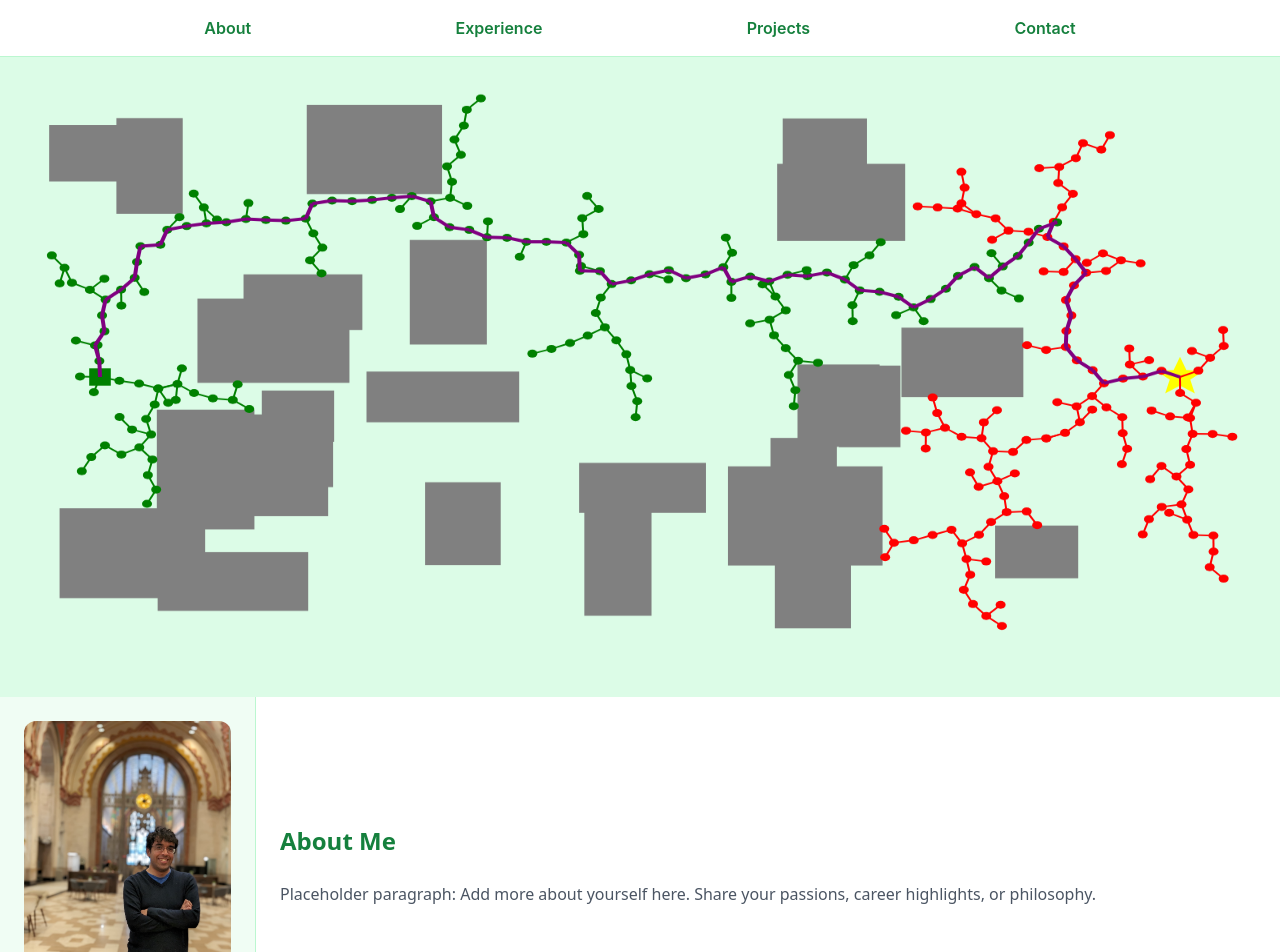
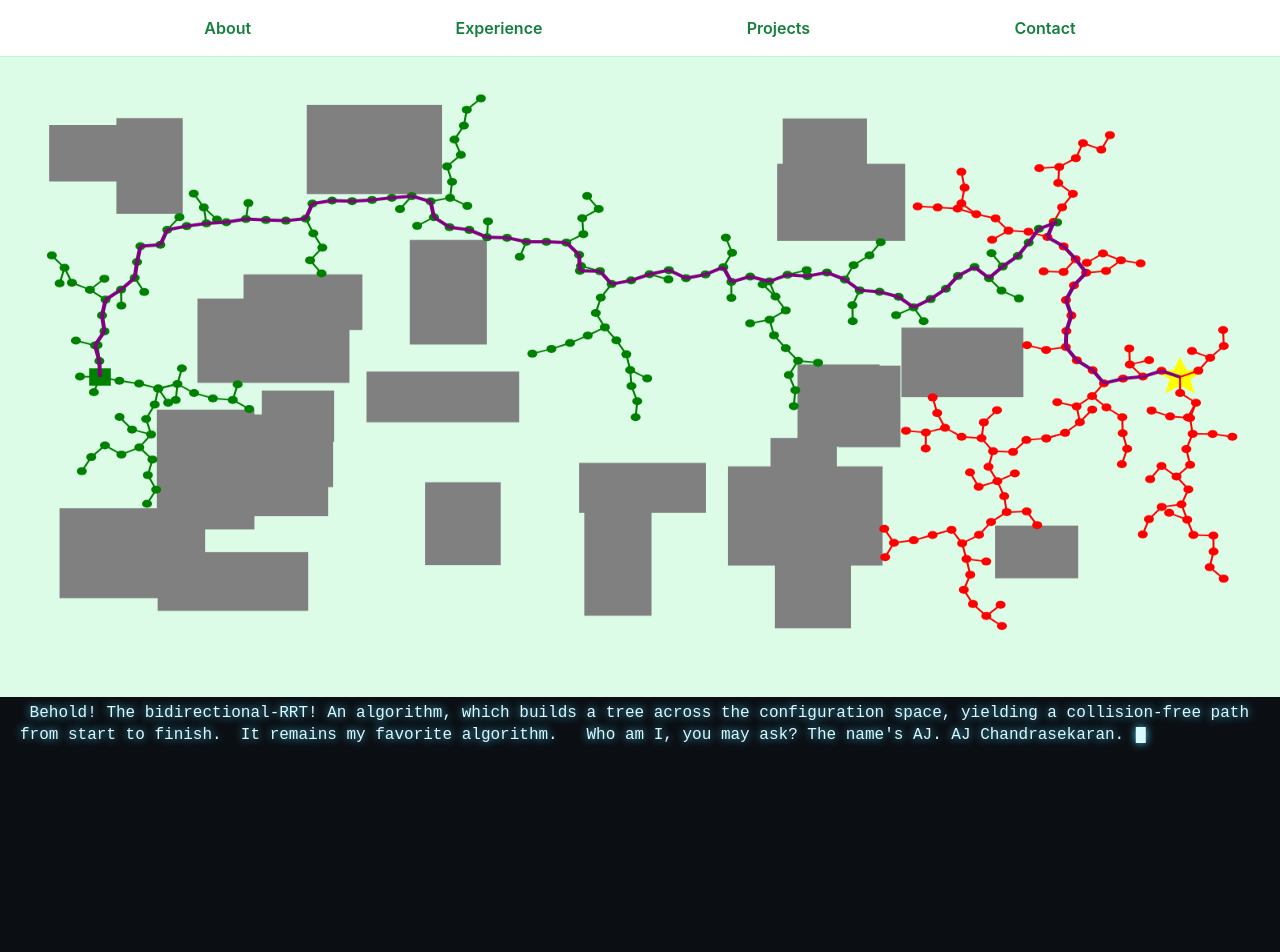
Before and after one commit to ajaayc/ajaayc.github.io, a React (Create React App) app: page / in a window 1280 px wide. Shown: the top 952 px of the page. Built offline with nearby package versions, Linux system fonts and the light colour scheme.

Commit message:
Add LLM animation panel, change text speed

```diff
--- a/src/AJPortfolioPanel.jsx
+++ b/src/AJPortfolioPanel.jsx
@@ -91,7 +91,15 @@ export default function AJPortfolioPanel() {
         <section id="about" className="py-16">
           <h2 className="text-2xl font-bold text-green-700 mb-6">About Me</h2>
           <p className="text-gray-600 leading-relaxed max-w-full">
-            Placeholder paragraph: Add more about yourself here. Share your passions, career highlights, or philosophy.
+          Greetings! Welcome to my personal site.
+
+I am an engineer and an aspiring roboticist with a background in software development and mathematics. I pursued my bachelors in computer science and my masters in electrical and computer engineering at the University of Michigan in Ann Arbor, MI. Professional Hobbies include tinkering with all kinds of software and hardware systems, architecting robust software (especially for autonomous systems), and playing with the language of mathematics.
+
+My first name Ajaay is a modification of the Indian name Ajay. I tell everyone to just call me AJ (Ay-Jay)!
+
+My last name Chandrasekaran is based on the Indian name Chandrasekhar. I pronounce it as Chan-dra-say-ker-in.
+
+This site serves primarily as a personal portfolio of various projects that I have worked on.
           </p>
         </section>
 
--- a/src/App.js
+++ b/src/App.js
@@ -19,10 +19,10 @@ function App() {
       <TopNavigationBar scrollToSection={scrollToSection} />
 
       {/* Full-width animation panel */}
-      {/*<LLMAnimationPanel />*/}
+      <RRTAnimationPanel />
 
       {/* Full-width animation panel */}
-      <RRTAnimationPanel />
+      <LLMAnimationPanel />
 
       {/* Portfolio with left panel and cards */}
       <div ref={portfolioRef} className="flex flex-1">
--- a/src/LLMAnimationPanel.jsx
+++ b/src/LLMAnimationPanel.jsx
@@ -13,14 +13,20 @@ import React, { useEffect, useRef } from "react";
  * - Subtle glow effect for a modern AI aesthetic
  */
 
+// const SAMPLE_TEXT = [
+//   "\nWelcome to the website of Ajaay (AJ) Chandrasekaran.",
+//   "Initializing large language model...",
+//   "Loading parameters (7.2B)...",
+//   "Aligning neural weights...",
+//   "Calibrating attention layers...",
+//   "Ready. Generating response:",
+//   "\nHello! I'm an AI model designed to reason, generate, and assist — one token at a time.",
+// ].join("\n");
+
 const SAMPLE_TEXT = [
-  "\nWelcome to the website of Ajaay (AJ) Chandrasekaran.",
-  "Initializing large language model...",
-  "Loading parameters (7.2B)...",
-  "Aligning neural weights...",
-  "Calibrating attention layers...",
-  "Ready. Generating response:",
-  "\nHello! I'm an AI model designed to reason, generate, and assist — one token at a time.",
+  "\nBehold! The bidirectional-RRT! An algorithm, which builds a tree across the configuration space, yielding a collision-free path from start to finish.",
+  "\nIt remains my favorite algorithm.",
+  "\n\nWho am I, you may ask? The name's AJ. AJ Chandrasekaran."
 ].join("\n");
 
 export default function LLMAnimationPanel({ height = 260 }) {
@@ -94,7 +100,7 @@ export default function LLMAnimationPanel({ height = 260 }) {
         wrapText();
       }
       draw();
-    }, 40);
+    }, 20);
 
     const cursorInterval = setInterval(() => {
       cursorVisible = !cursorVisible;
```
